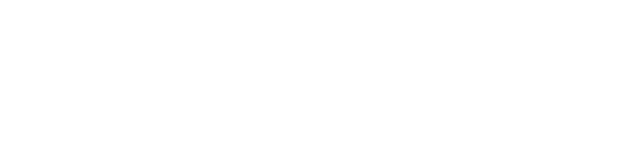
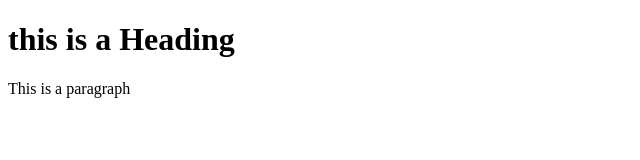
Before and after one commit to JacySantos03/project1, a plain HTML site: page index.html in a window 1280 px wide. Shown: the whole page, without its empty margins (0-640 px from the left). Drawn offline with Linux system fonts and the light colour scheme.

Commit message:
Update index.html

```diff
--- a/index.html
+++ b/index.html
@@ -8,6 +8,7 @@
 </head>
 
 <body>
-
+    <h1>this is a Heading</h1>
+    <p>This is a paragraph</p>
 </body>
 </html>
```
